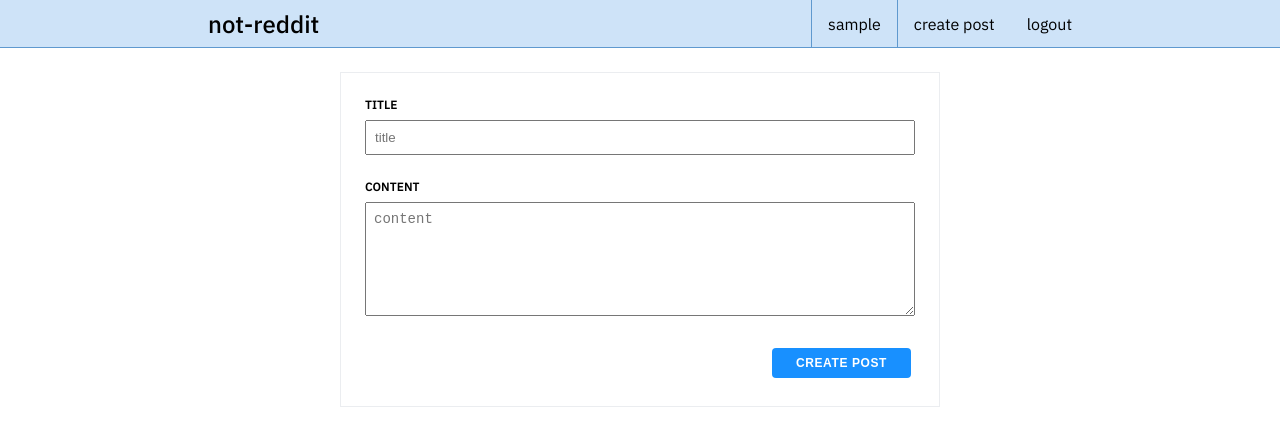
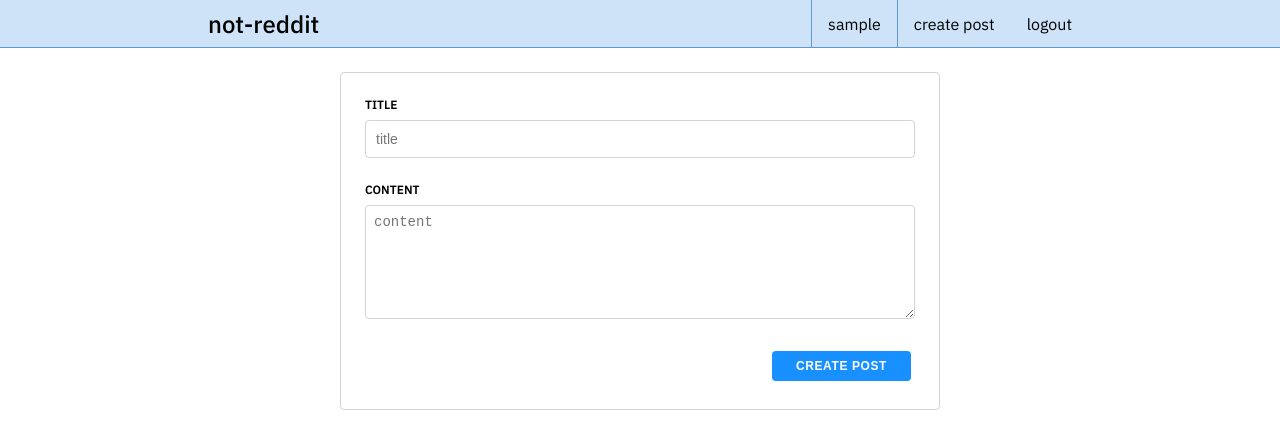
Before and after one commit to jerichochua/reddit-clone, a React (Create React App) app in the folder frontend/: page /createpost in a window 1280 px wide. Shown: the top 448 px of the page. Built offline with nearby package versions, Linux system fonts and the light colour scheme; sample sign-in values are in the browser's storage.

Commit message:
improve form appearance

```diff
--- a/frontend/src/components/Form/Form.css
+++ b/frontend/src/components/Form/Form.css
@@ -1,7 +1,8 @@
 .form-container {
   margin: 0 auto;
   padding: 24px;
-  border: 1px solid rgb(235, 237, 240);
+  border: 1px solid #ced4da;
+  border-radius: 4px;
 }
 
 .form {
@@ -26,7 +27,21 @@
 .form-field input {
   display: block;
   width: 100%;
-  padding: 8px;
+  padding: 10px;
+  font-size: 14px;
+  border: 1px solid #ced4da;
+  border-radius: 4px;
+  transition: border-color 0.15s, box-shadow 0.15s;
+}
+
+.form-field input:hover {
+  border-color: rgb(24, 144, 255);
+}
+
+.form-field input:focus {
+  outline: none;
+  border-color: rgb(24, 144, 255);
+  box-shadow: 0 0 0 0.2rem rgba(24, 144, 255, 0.25);
 }
 
 .form-field textarea {
@@ -34,6 +49,19 @@
   padding: 8px;
   font-size: 14px;
   resize: vertical;
+  border: 1px solid #ced4da;
+  border-radius: 4px;
+  transition: border-color 0.15s, box-shadow 0.15s;
+}
+
+.form-field textarea:hover {
+  border-color: rgb(24, 144, 255);
+}
+
+.form-field textarea:focus {
+  outline: none;
+  border-color: rgb(24, 144, 255);
+  box-shadow: 0 0 0 0.2rem rgba(24, 144, 255, 0.25);
 }
 
 .form-error {
```
